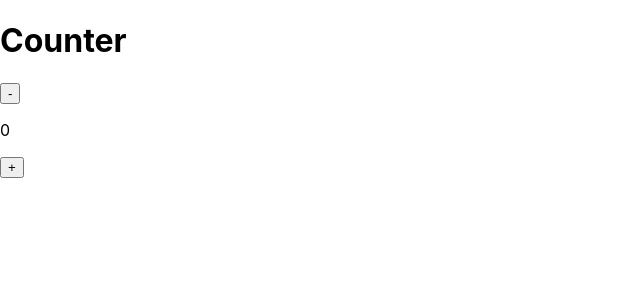
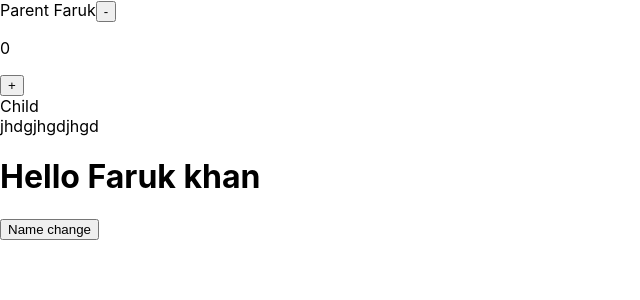
Before and after one commit to MatellioFaruk/react-training, a React (Create React App) app: page / in a window 1280 px wide. Shown: the top 300 px of the page, without its empty margins (0-640 px from the left). Built offline with nearby package versions, Linux system fonts and the light colour scheme.

Commit message:
Refactor App component and remove unused code

```diff
--- a/src/App.js
+++ b/src/App.js
@@ -1,31 +1,14 @@
-import { useState } from "react";
+
+import Parents from "./components/Parents";
 
 
 function App() {
-  const [counter, setCounter] = useState(0)
+  console.log("App render")
 
-
-  const handleIncrement = () => {
-    setCounter(prevState => prevState + 1)
-  }
-
-  const handleDecrement = () => {
-    setCounter(prevState => prevState - 1)
-    setCounter(prevState => prevState - 1)
-  }
 
   return (
     <div className="App">
-      <h1>Counter</h1>
-      <button onClick={handleDecrement}>
-        -
-      </button>
-      <p>{counter}</p>
-      <button onClick={handleIncrement}>
-        +
-      </button>
-
-
+      <Parents />
     </div>
   );
 }
--- /dev/null
+++ b/src/components/Child.jsx
@@ -0,0 +1,17 @@
+import React, { useEffect } from 'react'
+
+export default function Child({ counter, children }) {
+    console.log("Child render")
+
+    useEffect(() => {
+        console.log("Child component useEffect counter change")
+
+    }, [counter])
+
+    useEffect(() => {
+        console.log("In use effect child")
+    })
+    return (
+        <div className='xyz'>Child {children}</div>
+    )
+}
--- /dev/null
+++ b/src/components/Hello.jsx
@@ -0,0 +1,11 @@
+import React, { Fragment } from 'react'
+
+export default function Hello() {
+    return (
+        <Fragment>
+            <div>jhdgjhgdjhgd</div>
+            <h1>Hello Faruk khan</h1>
+        </Fragment>
+
+    )
+}
--- /dev/null
+++ b/src/components/Parents.jsx
@@ -0,0 +1,53 @@
+import React, { useEffect, useState } from 'react'
+import Child from './Child'
+import Hello from './Hello';
+
+export default function Parents() {
+    const [counter, setCounter] = useState(0)
+    const [name, setName] = useState("Faruk");
+
+    const handleNameChange = () => {
+        setName("Khan")
+    }
+
+    //component mount
+    useEffect(() => {
+        console.log("Change in counter and also name change")
+    }, [counter, name])
+
+    useEffect(() => {
+        console.log("In use effect parent 2")
+    })
+
+
+
+    const handleIncrement = () => {
+        setCounter(prevState => prevState + 1)
+    }
+
+    const handleDecrement = () => {
+        setCounter(prevState => prevState - 1)
+    }
+
+
+
+    console.log("Parent render")
+
+    return (
+        <div>
+            Parent {name}
+            <button onClick={handleDecrement}>
+                -
+            </button>
+            <p>{counter}</p>
+            <button onClick={handleIncrement}>
+                +
+            </button >
+
+            <Child counter={{ counter, name }} name={name} >
+                <Hello />
+            </Child>
+            <button onClick={handleNameChange}>Name change</button>
+        </div>
+    )
+}
--- a/src/index.js
+++ b/src/index.js
@@ -6,9 +6,9 @@ import reportWebVitals from './reportWebVitals';
 
 const root = ReactDOM.createRoot(document.getElementById('root'));
 root.render(
-  <React.StrictMode>
-    <App />
-  </React.StrictMode>
+  // <React.StrictMode>
+  <App />
+  // </React.StrictMode>
 );
 
 // If you want to start measuring performance in your app, pass a function
```
